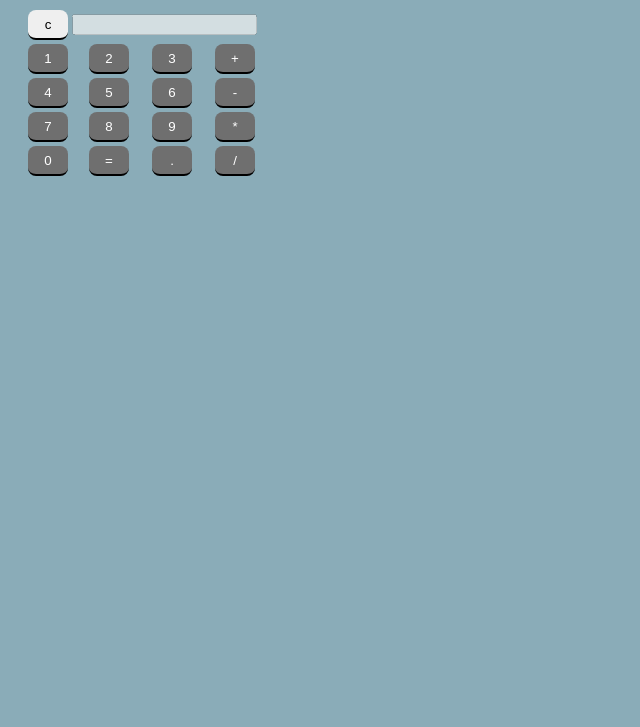
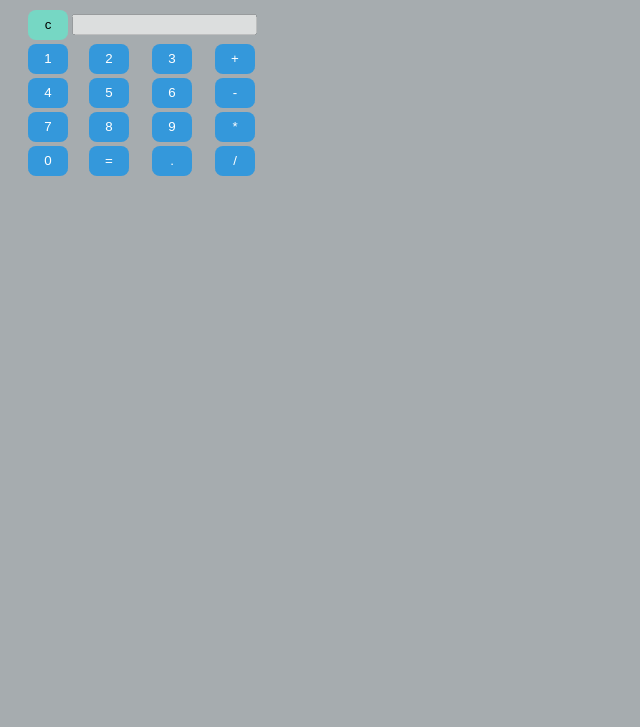
Before and after one commit to nishantony/simple-calculator, a plain HTML site: page index.html in a window 1280 px wide. Shown: the part 73-800 px from the top of the page, without its empty margins (0-640 px from the left). Drawn offline with Linux system fonts and the light colour scheme.

Commit message:
second commit

```diff
--- a/index.html
+++ b/index.html
@@ -5,7 +5,7 @@
 	<style>
 body
 {
-background-color:#8AACB8;
+background-color:#A6ACAF;
 }
 h2
 {
@@ -60,15 +60,15 @@ border-top:2px solid transparent;
 .button.gray
 {
 color:white;
-background-color:#6f6f6f;
-border-bottom:black 2px solid;
-border-top:2px #6f6f6f solid;
+background-color:#3498DB;
+border-bottom:#3498DB 2px solid;
+border-top:2px #3498DB solid;
 }
 .button.pink
 {
 color:black;
 background-color:#ff4561;
-border-bottom:black 2px solid;
+border-bottom:#ff4561 2px solid;
 }
 .button.black
 {
@@ -80,9 +80,9 @@ border-top:2px 303030 solid;
 .button.orange
 {
 color:black;
-background-color:FF9933;
-border-bottom:black 2px solid;
-border-top:2px FF9933 solid;
+background-color:#76D7C4;
+border-bottom:#76D7C4 2px solid;
+border-top:2px #76D7C4 solid;
 }
 .gray:active
 {
```
